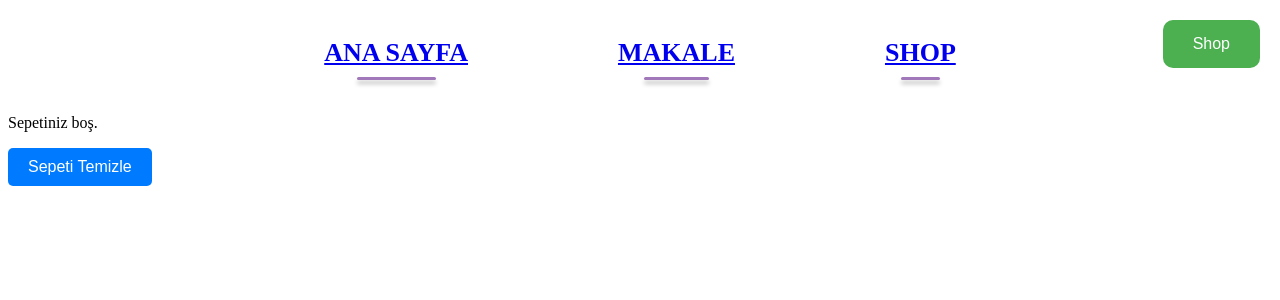
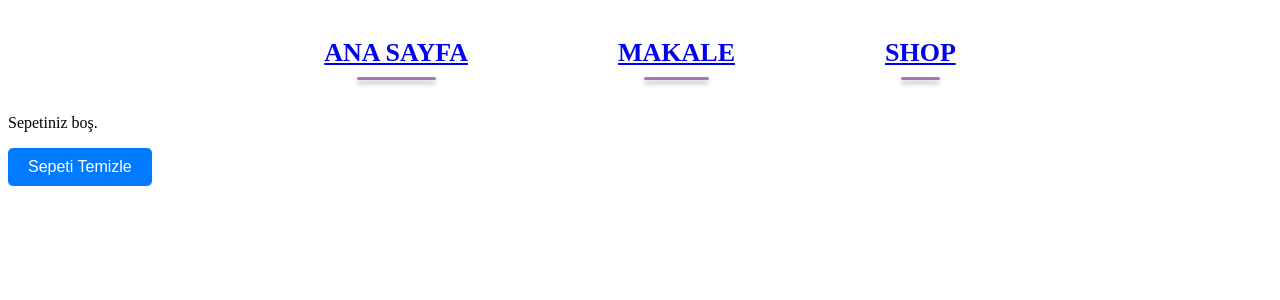
Before and after one commit to f1zuli1/mezun-yet-projes-, a Python web app: template templates/sepet.html in a window 1280 px wide. Shown: the top 300 px of the page. Run offline with Jinja, Linux system fonts and the light colour scheme; the template is opened without the code that fills it, so the values that code supplies are empty.

Commit message:
Update sepet.html
Signed-off-by: Fuzuli <fuzuliisr06@gmail.com>

```diff
--- a/templates/sepet.html
+++ b/templates/sepet.html
@@ -22,8 +22,6 @@
           </ul>
         </nav>
       </header>
-
-    <button class="ana" onclick="window.location.href='shop.html'">Shop</button>
 
     <div id="sepetListesi"></div>
 
```
